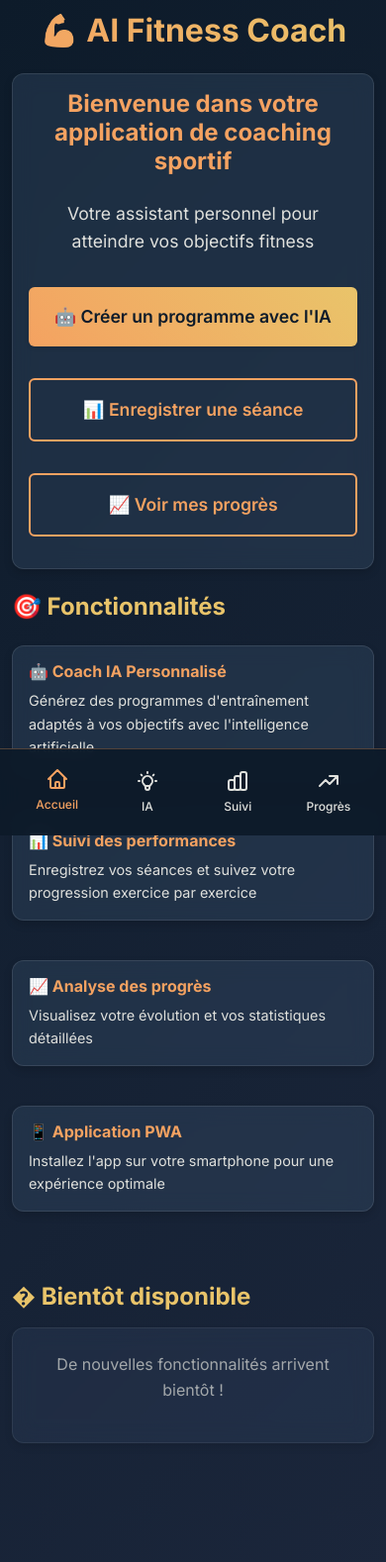
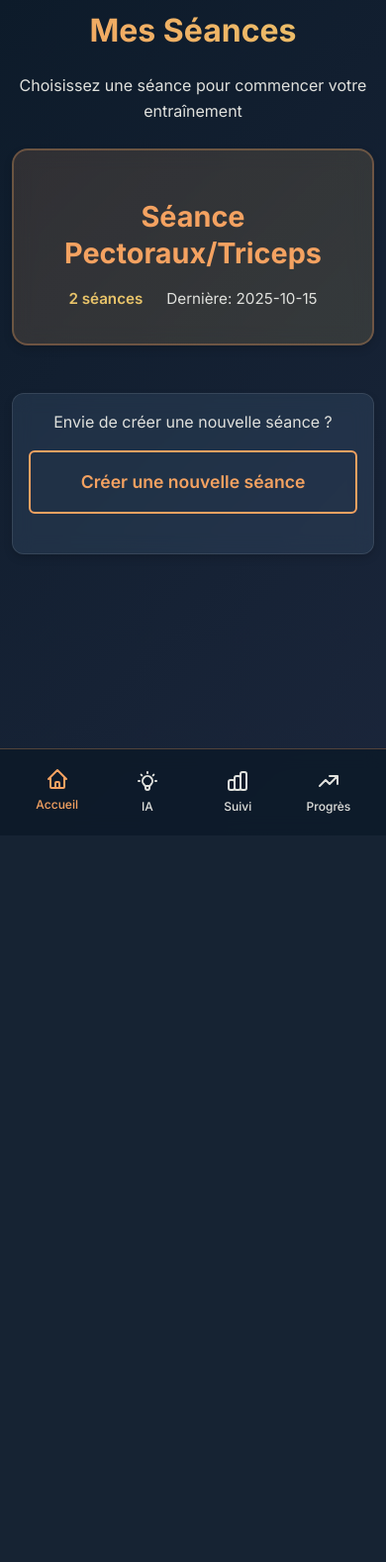
Before and after one commit to AnthonyDh10/AppWorkout, a Flask app: page / in a window 390 px wide. Shown: the top 1578 px of the page at 99% size. After the commit the page ends 822 px from the top, so only its background shows below. Run offline with Flask 3, Linux system fonts and the light colour scheme; data comes from the database, SQL or seed files in the repository.

Commit message:
Add session buttons and empty state to home page
Introduces a new UI for displaying user sessions on the home page with styled session buttons and a responsive grid. Adds an empty state with guidance when no sessions are present. Updates CSS with styles for session buttons, grid layout, and empty state messaging.

```diff
--- a/static/css/style.css
+++ b/static/css/style.css
@@ -134,6 +134,125 @@ p {
 
 .section {
   margin-bottom: var(--spacing-xxl);
+}
+
+/* ===== BOUTONS DE SÉANCES ===== */
+.sessions-grid {
+  display: grid;
+  grid-template-columns: 1fr;
+  gap: var(--spacing-lg);
+  margin-bottom: var(--spacing-lg);
+}
+
+.session-button {
+  display: block;
+  background: linear-gradient(135deg, rgba(244, 162, 97, 0.15) 0%, rgba(233, 196, 106, 0.15) 100%);
+  backdrop-filter: blur(10px);
+  border: 2px solid rgba(244, 162, 97, 0.3);
+  border-radius: var(--radius-large);
+  padding: var(--spacing-xl);
+  text-decoration: none;
+  color: var(--text-primary);
+  transition: all var(--transition-normal);
+  box-shadow: var(--shadow-medium);
+  position: relative;
+  overflow: hidden;
+}
+
+.session-button::before {
+  content: '';
+  position: absolute;
+  top: 0;
+  left: 0;
+  right: 0;
+  bottom: 0;
+  background: linear-gradient(135deg, rgba(244, 162, 97, 0.1) 0%, rgba(233, 196, 106, 0.1) 100%);
+  opacity: 0;
+  transition: opacity var(--transition-normal);
+}
+
+.session-button:hover::before,
+.session-button:active::before {
+  opacity: 1;
+}
+
+.session-button:hover {
+  transform: translateY(-4px) scale(1.02);
+  box-shadow: 0 12px 24px rgba(244, 162, 97, 0.3);
+  border-color: rgba(244, 162, 97, 0.6);
+}
+
+.session-button:active {
+  transform: translateY(-2px) scale(1.01);
+}
+
+.session-button-content {
+  position: relative;
+  z-index: 1;
+  text-align: center;
+}
+
+.session-icon {
+  font-size: 3rem;
+  margin-bottom: var(--spacing-md);
+  filter: drop-shadow(0 2px 4px rgba(0, 0, 0, 0.2));
+}
+
+.session-name {
+  font-size: 1.8rem;
+  font-weight: 700;
+  color: var(--accent);
+  margin-bottom: var(--spacing-sm);
+  text-transform: capitalize;
+  line-height: 1.3;
+}
+
+.session-info {
+  display: flex;
+  justify-content: center;
+  align-items: center;
+  gap: var(--spacing-sm);
+  color: var(--text-secondary);
+  font-size: 0.95rem;
+  margin-top: var(--spacing-md);
+}
+
+.session-count {
+  font-weight: 600;
+  color: var(--accent-secondary);
+}
+
+.session-separator {
+  color: var(--text-muted);
+}
+
+.session-date {
+  color: var(--text-secondary);
+}
+
+.empty-state {
+  padding: var(--spacing-xxl) var(--spacing-lg);
+  text-align: center;
+}
+
+.empty-state h2 {
+  color: var(--text-primary);
+  margin-bottom: var(--spacing-md);
+}
+
+/* Responsive - 2 colonnes sur tablettes */
+@media (min-width: 768px) {
+  .sessions-grid {
+    grid-template-columns: repeat(2, 1fr);
+  }
+
+  .session-name {
+    font-size: 2rem;
+  }
+
+  .session-icon {
+    font-size: 3.5rem;
+  }
 }
 
 /* ===== FORMULAIRES ===== */
--- a/templates/index.html
+++ b/templates/index.html
@@ -4,57 +4,63 @@
 
 {% block content %}
 <div class="fade-in">
-    <h1>💪 AI Fitness Coach</h1>
+    <h1> Mes Séances</h1>
 
-    <div class="card text-center">
-        <h2>Bienvenue dans votre application de coaching sportif</h2>
-        <p style="font-size: 1.1rem; margin: var(--spacing-lg) 0;">
-            Votre assistant personnel pour atteindre vos objectifs fitness
+    {% if sessions %}
+    <div class="section">
+        <p style="text-align: center; color: var(--text-secondary); margin-bottom: var(--spacing-lg);">
+            Choisissez une séance pour commencer votre entraînement
         </p>
 
-        <div style="display: grid; gap: var(--spacing-md); margin-top: var(--spacing-xl);">
-            <a href="/ai" class="btn btn-primary btn-full">
-                🤖 Créer un programme avec l'IA
+        <div class="sessions-grid">
+            {% for session in sessions %}
+            <a href="/start-session/{{ session[0]|urlencode }}" class="session-button">
+                <div class="session-button-content">
+                    <div class="session-icon"></div>
+                    <h2 class="session-name">{{ session[0] }}</h2>
+                    <div class="session-info">
+                        <span class="session-count">{{ session[2] }} séance{{ 's' if session[2] > 1 else '' }}</span>
+                        <span class="session-separator"></span>
+                        <span class="session-date">Dernière: {{ session[1][:10] }}</span>
+                    </div>
+                </div>
             </a>
-            <a href="/track" class="btn btn-secondary btn-full">
-                📊 Enregistrer une séance
-            </a>
-            <a href="/progress" class="btn btn-secondary btn-full">
-                📈 Voir mes progrès
+            {% endfor %}
+        </div>
+    </div>
+
+    <div class="card" style="text-align: center; margin-top: var(--spacing-xl);">
+        <p style="color: var(--text-secondary); margin-bottom: var(--spacing-md);">
+            Envie de créer une nouvelle séance ?
+        </p>
+        <a href="/track" class="btn btn-secondary btn-full">
+             Créer une nouvelle séance
+        </a>
+    </div>
+
+    {% else %}
+    <div class="card text-center">
+        <div class="empty-state">
+            <div style="font-size: 4rem; margin-bottom: var(--spacing-lg);"></div>
+            <h2>Aucune séance enregistrée</h2>
+            <p style="font-size: 1.1rem; margin: var(--spacing-lg) 0; color: var(--text-secondary);">
+                Commencez par créer votre première séance d'entraînement
+            </p>
+            <a href="/track" class="btn btn-primary btn-full" style="max-width: 300px; margin: 0 auto;">
+                 Créer ma première séance
             </a>
         </div>
     </div>
 
     <div class="section">
-        <h3>🎯 Fonctionnalités</h3>
-        <div style="display: grid; gap: var(--spacing-md); margin-top: var(--spacing-lg);">
-            <div class="card" style="padding: var(--spacing-md);">
-                <h4 style="color: var(--accent); margin-bottom: var(--spacing-xs);">🤖 Coach IA Personnalisé</h4>
-                <p style="margin-bottom: 0; font-size: 0.9rem;">Générez des programmes d'entraînement adaptés à vos objectifs avec l'intelligence artificielle</p>
-            </div>
-            <div class="card" style="padding: var(--spacing-md);">
-                <h4 style="color: var(--accent); margin-bottom: var(--spacing-xs);">📊 Suivi des performances</h4>
-                <p style="margin-bottom: 0; font-size: 0.9rem;">Enregistrez vos séances et suivez votre progression exercice par exercice</p>
-            </div>
-            <div class="card" style="padding: var(--spacing-md);">
-                <h4 style="color: var(--accent); margin-bottom: var(--spacing-xs);">📈 Analyse des progrès</h4>
-                <p style="margin-bottom: 0; font-size: 0.9rem;">Visualisez votre évolution et vos statistiques détaillées</p>
-            </div>
-            <div class="card" style="padding: var(--spacing-md);">
-                <h4 style="color: var(--accent); margin-bottom: var(--spacing-xs);">📱 Application PWA</h4>
-                <p style="margin-bottom: 0; font-size: 0.9rem;">Installez l'app sur votre smartphone pour une expérience optimale</p>
-            </div>
-        </div>
-    </div>
-
-    <!-- Section à compléter avec de nouvelles fonctionnalités -->
-    <div class="section">
-        <h3>� Bientôt disponible</h3>
-        <div class="card" style="padding: var(--spacing-lg); text-align: center; opacity: 0.7;">
-            <p style="font-size: 1rem; color: var(--text-secondary);">
-                De nouvelles fonctionnalités arrivent bientôt !
+        <h3 style="text-align: center;"> Conseil</h3>
+        <div class="card" style="padding: var(--spacing-lg);">
+            <p style="text-align: center; color: var(--text-secondary); line-height: 1.7;">
+                Une fois votre première séance enregistrée, vous pourrez la retrouver ici
+                et la relancer facilement pour vos prochains entraînements !
             </p>
         </div>
     </div>
+    {% endif %}
 </div>
 {% endblock %}
```
